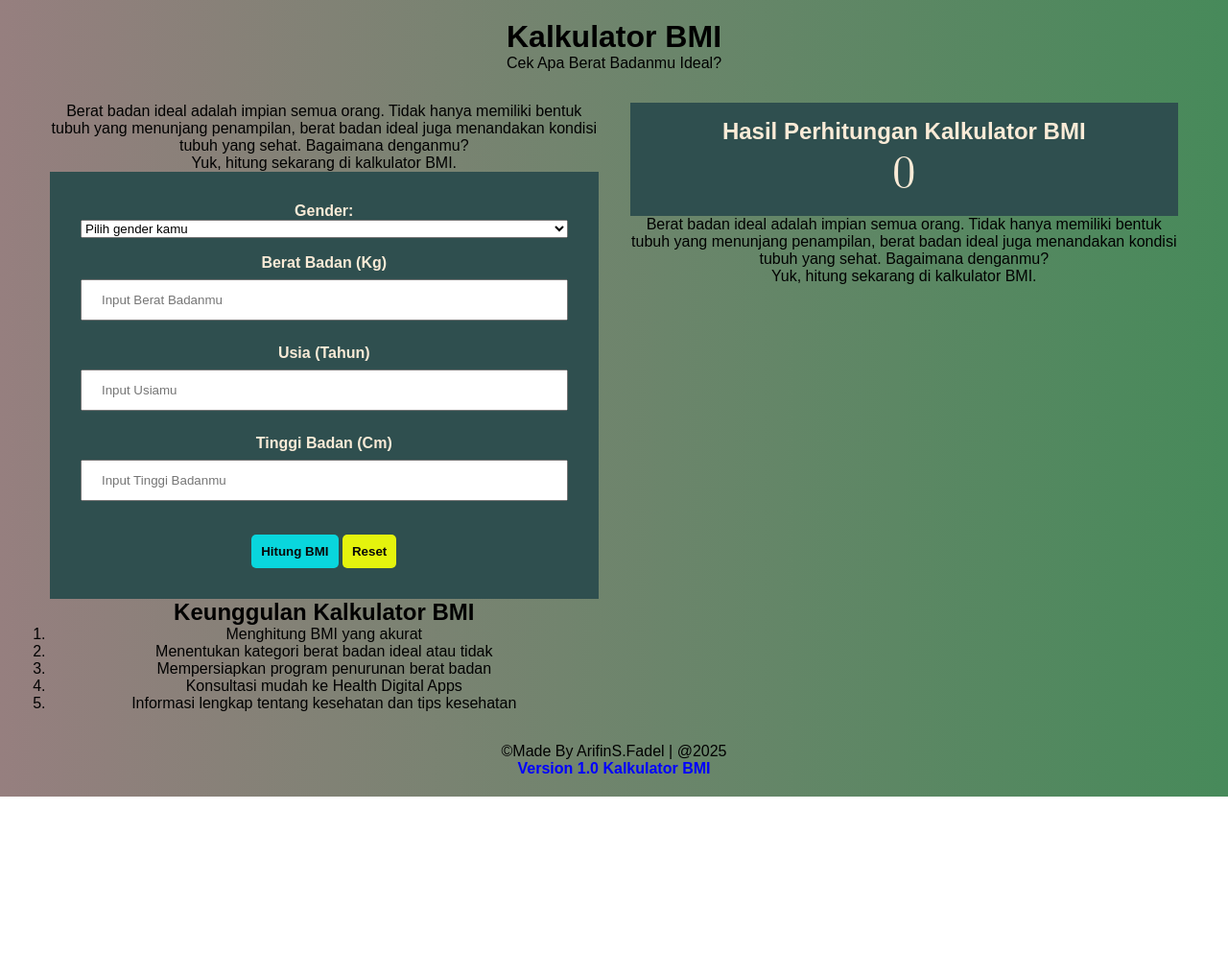
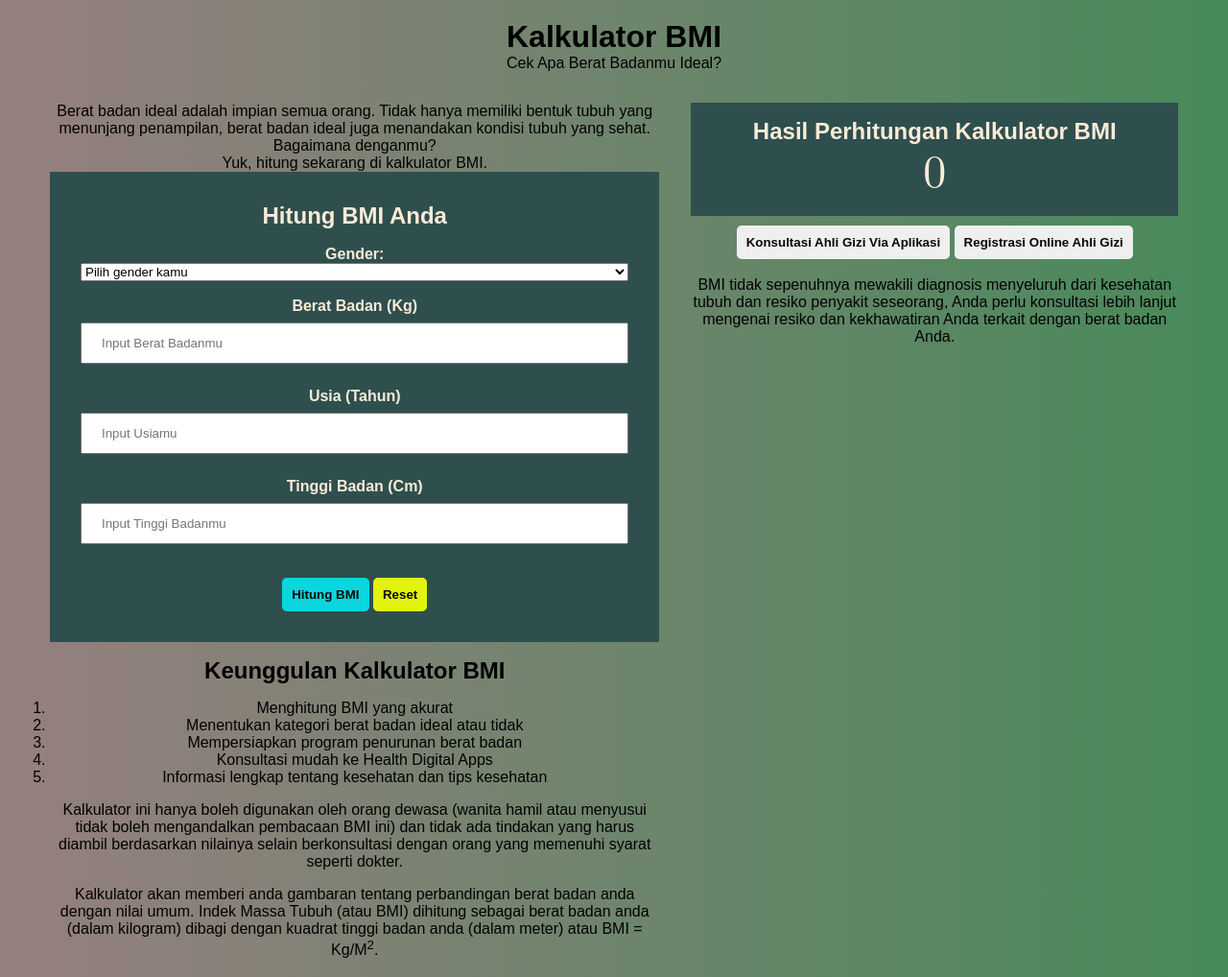
Before and after one commit to revou-fundamental-course/20-jan-25-arifinsfadel, a plain HTML site: page index.html in a window 1280 px wide. Shown: the top 1018 px of the page at 96% size. Before the commit the page ends 830 px from the top, so only its background shows below. Drawn offline with Linux system fonts and the light colour scheme.

Commit message:
Last Update Version 1.0

```diff
--- a/css/styles.css
+++ b/css/styles.css
@@ -12,9 +12,10 @@
 
 }
 
+/* Background warna hitam dan hitamhijau */
 body {
     font-family: 'Arial', ui-serif;
-    background: linear-gradient(to right, #967f7f, #478a5a); /* Background warna hitam dan hitamhijau */
+    background: linear-gradient(to right, #967f7f, #478a5a);
     text-align: center;
     padding: 20px;
 }
@@ -23,6 +24,11 @@ body {
     display: flex;
     gap: 33px;
     padding: 32px;
+}
+
+.header-kalkulator{
+    color: antiquewhite;
+    padding-bottom: 17px;
 }
 
 form{
@@ -55,6 +61,7 @@ button{
     margin-top: 10px;
 }
 
+
 .submit{
      background-color: rgb(9, 214, 221);
 }
@@ -62,6 +69,21 @@ button{
     background-color: rgb(228, 243, 13);
 }
 
+.header-keunggulan{
+    padding: 16px;
+}
+
+.paragraph-keunggulan1{
+    padding-bottom: 16px;
+}
+
+.paragraph-keunggulan2{
+    padding-bottom: 16px;
+}
+
+.paragraph-keunggulan3{
+    padding-bottom: 16px;
+}
 .right-konten{
     text-align: center;
 
--- a/index.html
+++ b/index.html
@@ -5,6 +5,11 @@
     <meta name="viewport" content="width=device-width, initial-scale=1.0">
     <title>Kalkulator BMI(Body Mass Index)</title>
     <link rel="stylesheet" href="css\styles.css">
+    <meta name="description" content="Kalkulator BMI sederhana untuk menghitung indeks massa tubuh Anda.
+    Cari tahu berat badan ideal Anda(BMI) untuk menjaga kesehatan tubuh.">
+    <meta name="keywords" content="kalkulator bmi, indeks massa tubuh, berat badan ideal, kesehatan tubuh, bmi">
+    <meta name="author" content="ArifinS.Fadel">
+    <meta name="robots" content="index, follow">
 </head>
 
 <body>
@@ -29,10 +34,12 @@
 
         <!-- Form Kalkulator -->
         <form>
-
+            <header class="header-kalkulator">
+                <h2>Hitung BMI Anda</h2>
+            </header>
             <div class="form-group">
                 <label for="gender">Gender:</label>
-                <select id="gender" required>
+                <select id="gender" >
                     <option value="" disabled selected>Pilih gender kamu</option>
                     <option value="Laki-laki">Laki-laki</option>
                     <option value="Perempuan">Perempuan</option>
@@ -44,25 +51,25 @@
                 <!-- Tweak Sedikit di input number -->
                 <!-- Referensi:https://www.w3schools.com/html/tryit.asp?filename=tryhtml_input_number -->
                 <label for="input-berat-badan">Berat Badan (Kg)</label>
-                <input type="number" id="input-berat-badan" min="0" placeholder="Input Berat Badanmu" required>
+                <input type="number" id="input-berat-badan" min="0" placeholder="Input Berat Badanmu" >
             </div>
 
             <div class="form-group">
                 <!-- Tweak Sedikit di input number -->
                 <!-- Referensi:https://www.w3schools.com/html/tryit.asp?filename=tryhtml_input_number -->
                 <label for="input-usia">Usia (Tahun)</label>
-                <input type="number" id="input-usia" min="0" placeholder="Input Usiamu" required>
+                <input type="number" id="input-usia" min="0" placeholder="Input Usiamu" >
             </div>
 
             <div class="form-group">
                 <!-- Tweak Sedikit di input number -->
                 <!-- Referensi:https://www.w3schools.com/html/tryit.asp?filename=tryhtml_input_number -->
                 <label for="input-tinggi-badan">Tinggi Badan (Cm)</label>
-                <input type="number" id="input-tinggi-badan" min="0" placeholder="Input Tinggi Badanmu" required>
+                <input type="number" id="input-tinggi-badan" min="0" placeholder="Input Tinggi Badanmu" >
             </div>
 
             <div>
-                <button class="submit" type="submit">Hitung BMI</button>
+                <button class="submit" type="button" onclick="calculatebmi()">Hitung BMI</button>
                 <button class="reset" type="reset">Reset</button>
 
             </div>
@@ -71,11 +78,11 @@
 
         <!-- Information feature tentang Kalkulator -->
         <article>
-            <header>
+            <header class="header-keunggulan">
                <h2>Keunggulan Kalkulator BMI</h2>
             </header>
             <p>
-                <ol>
+                <ol class="paragraph-keunggulan1">
                     <li>Menghitung BMI yang akurat</li>
                     <li>Menentukan kategori berat badan ideal atau tidak</li>
                     <li>Mempersiapkan program penurunan berat badan</li>
@@ -84,6 +91,18 @@
                 </ol>
 
             </p>
+
+            <p class="paragraph-keunggulan2">
+                Kalkulator ini hanya boleh digunakan oleh orang dewasa (wanita hamil atau menyusui tidak boleh
+                mengandalkan pembacaan BMI ini) dan tidak ada tindakan yang harus diambil
+                berdasarkan nilainya selain berkonsultasi dengan orang yang memenuhi syarat seperti dokter.
+            </p>
+            <p class="paragraph-keunggulan3">
+                Kalkulator akan memberi anda gambaran tentang perbandingan berat badan anda dengan nilai umum.
+                Indek Massa Tubuh (atau BMI) dihitung sebagai berat badan anda (dalam kilogram)
+                dibagi dengan kuadrat tinggi badan anda (dalam meter) atau BMI = Kg/M<sup>2</sup>.
+            </p>
+
 
         </article>
 
@@ -105,14 +124,19 @@
 
         </Section>
 
+        <div class="button-konsultasi">
+            <button class="btn">Konsultasi Ahli Gizi Via Aplikasi</button>
+            <button class="btn">Registrasi Online Ahli Gizi</button>
+        </div>
+
 
         <article>
-            <p>Berat badan ideal adalah impian semua orang. Tidak hanya memiliki bentuk tubuh yang menunjang penampilan,
-                berat badan ideal juga menandakan kondisi tubuh yang sehat. Bagaimana denganmu?
-                 <br> Yuk, hitung sekarang di kalkulator BMI.
-            </p>
+            <p><br>
+                BMI tidak sepenuhnya mewakili diagnosis menyeluruh dari kesehatan tubuh dan resiko penyakit seseorang,
+                Anda perlu konsultasi lebih lanjut mengenai resiko dan kekhawatiran Anda terkait dengan berat badan Anda.
+            </p><br>
 
-        </article>
+         </article>
 
 
 
@@ -126,5 +150,8 @@
        <p><span>©Made By ArifinS.Fadel | @2025</span></p>
         <p><span style="color: blue;font-weight: bold;">Version 1.0 Kalkulator BMI</span><p>
     </footer>
+
+    <script src="js\script.js"></script>
+
 </body>
 </html>
--- a/js/script.js
+++ b/js/script.js
@@ -1 +1,21 @@
 // Ini File JavaScript
+
+
+
+// Fungsi untuk memvalidasi input berat badan, tinggi badan, usia, dan gender
+
+  function calculateBmi() {
+    let resultBmi = document.getElementById('result-bmi');
+    let weight = document.getElementById('input-berat-badan').value;
+    let height = document.getElementById('input-tinggi-badan').value;
+    let age = document.getElementById('input-usia').value;
+
+    // Fungsi untuk menghitung BMI berdasarkan berat badan dan tinggi badan
+
+    if (weight != '' && height != '' && age != '') {
+        let bmi = (weight / ((height / 100) ** 2)).toFixed(2);
+        resultBmi.textContent = bmi;
+    } else {
+        alert('Tolong isi all fields!');
+    }
+}
```
